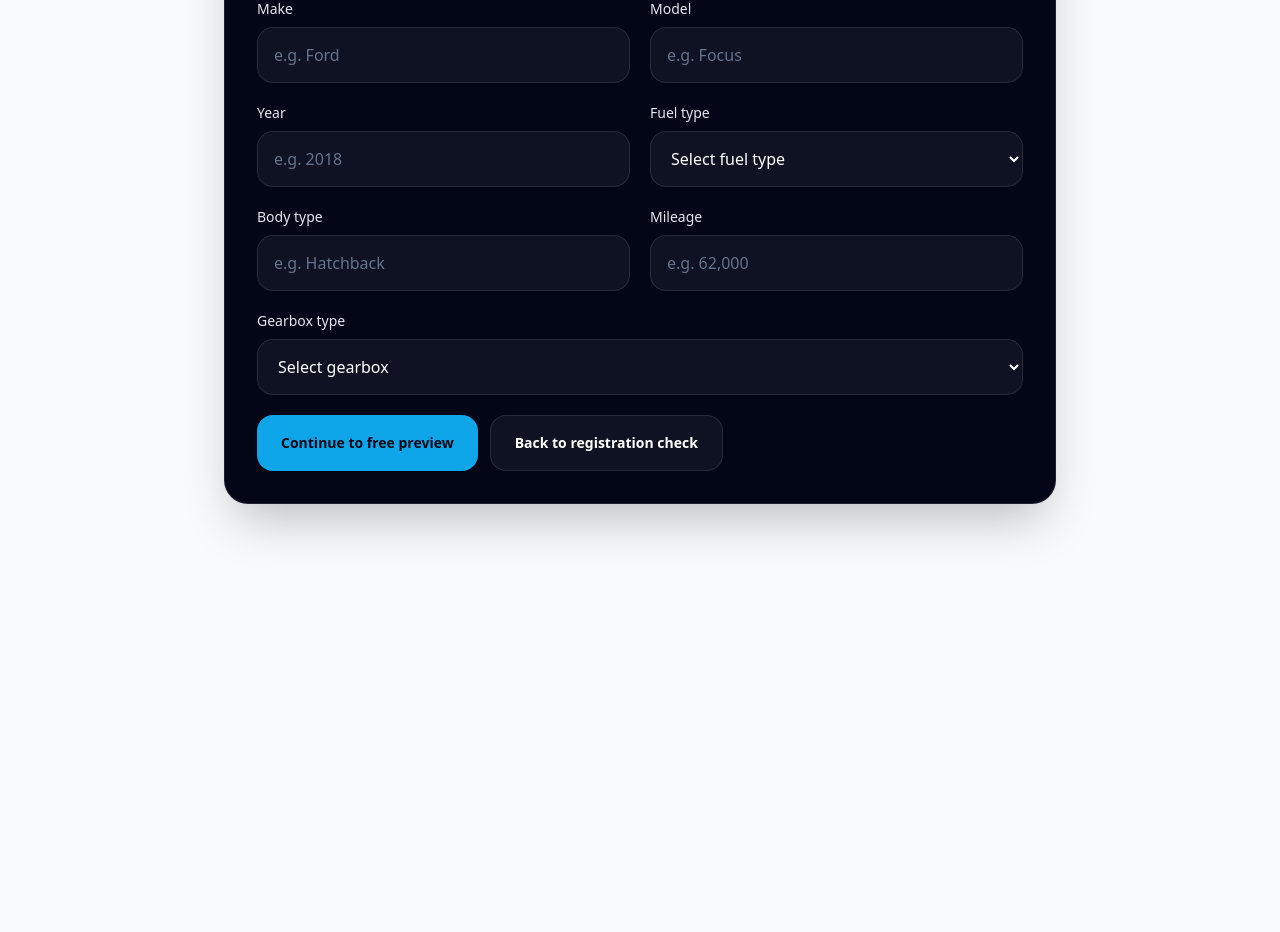
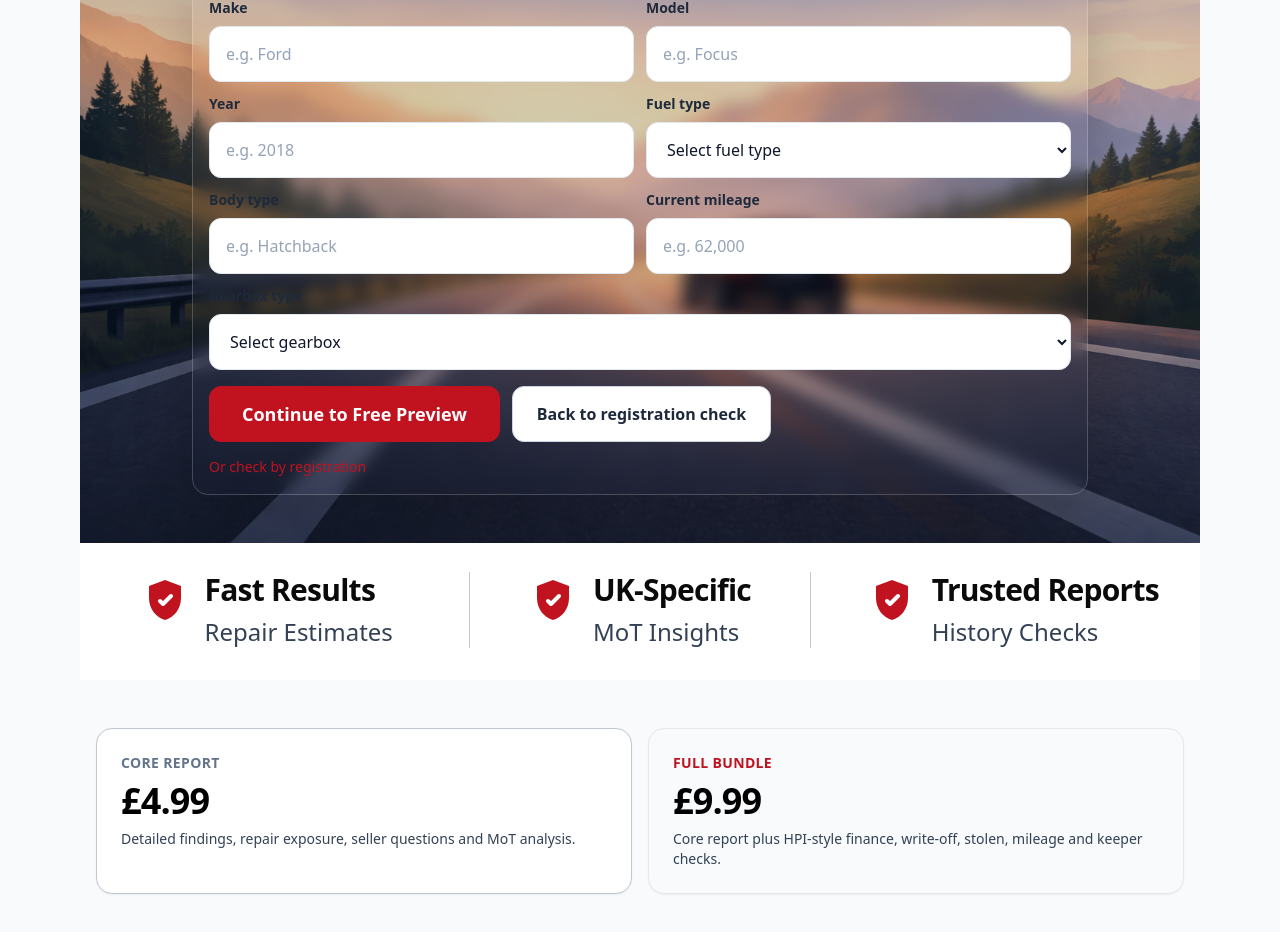
Before and after one commit to mickleethirty-vendium/autoaudit, a Next.js app: page /manual-check in a window 1280 px wide. Shown: the part 320-1252 px from the top of the page. Before the commit the page ends 928 px from the top, so only its background shows below. Built offline with nearby package versions, Linux system fonts and the light colour scheme.

Commit message:
update to manual-check page

```diff
--- a/app/manual-check/page.tsx
+++ b/app/manual-check/page.tsx
@@ -3,6 +3,7 @@
 import { FormEvent, useState } from "react";
 import Link from "next/link";
 import { useRouter } from "next/navigation";
+import ShieldIcon from "@/app/components/ShieldIcon";
 
 type FuelOption = "petrol" | "diesel" | "hybrid" | "ev" | "";
 type GearboxOption = "manual" | "automatic" | "cvt" | "dct" | "";
@@ -104,26 +105,29 @@ export default function ManualCheckPage() {
   }
 
   return (
-    <section className="mx-auto w-full max-w-4xl px-4 py-10 sm:px-6 lg:px-8">
-      <div className="overflow-hidden rounded-3xl border border-white/10 bg-slate-950 text-white shadow-2xl">
-        <div className="border-b border-white/10 bg-white/[0.03] px-6 py-5 sm:px-8">
-          <p className="text-xs font-semibold uppercase tracking-[0.2em] text-sky-300">
-            Manual check
+    <div className="min-h-screen bg-[var(--aa-bg)]">
+      <main>
+        <section className="relative overflow-hidden bg-[var(--aa-black)]">
+          <div
+            className="absolute inset-0 bg-cover bg-center"
+            style={{ backgroundImage: "url('/hero-car-road.png')" }}
+          />
+          <div className="absolute inset-0 bg-[linear-gradient(180deg,rgba(10,10,10,0.42)_0%,rgba(10,10,10,0.16)_35%,rgba(10,10,10,0.28)_100%)]" />
+
+          <div className="relative mx-auto flex min-h-[380px] max-w-7xl flex-col items-center justify-center px-4 py-10 text-center sm:min-h-[420px] sm:py-12 lg:min-h-[460px]">
+            <h1 className="max-w-5xl text-4xl font-extrabold tracking-tight text-white drop-shadow-[0_2px_12px_rgba(0,0,0,0.35)] sm:text-5xl lg:text-6xl">
+              Check a Used Car Manually
+            </h1>
+
+            <p className="mt-4 max-w-3xl text-lg leading-8 text-white/92 drop-shadow-[0_2px_8px_rgba(0,0,0,0.25)] sm:text-2xl">
+              Enter the key details yourself and generate a free snapshot
             </p>
-          <h1 className="mt-2 text-2xl font-bold tracking-tight sm:text-3xl">
-            Enter the vehicle details manually
-          </h1>
-          <p className="mt-2 max-w-2xl text-sm text-slate-300 sm:text-base">
-            Use this if you do not want to search by registration or if the
-            lookup is unavailable.
-          </p>
-        </div>
 
-        <div className="px-6 py-6 sm:px-8 sm:py-8">
-          <form onSubmit={handleSubmit} className="space-y-5">
-            <div className="grid gap-5 sm:grid-cols-2">
+            <div className="mt-8 w-full max-w-4xl rounded-2xl border border-white/20 bg-white/92 p-4 shadow-[0_20px_60px_rgba(0,0,0,0.20)] backdrop-blur">
+              <form onSubmit={handleSubmit} className="space-y-4 text-left">
+                <div className="grid gap-3 sm:grid-cols-2">
                   <div>
-                <label className="mb-2 block text-sm font-medium text-slate-200">
+                    <label className="mb-2 block text-sm font-semibold text-slate-800">
                       Make
                     </label>
                     <input
@@ -134,12 +138,13 @@ export default function ManualCheckPage() {
                         if (error) setError(null);
                       }}
                       placeholder="e.g. Ford"
-                  className="h-14 w-full rounded-2xl border border-white/10 bg-white/5 px-4 text-base font-medium text-white outline-none transition placeholder:text-slate-500 focus:border-sky-400"
+                      disabled={isSubmitting}
+                      className="h-14 w-full rounded-xl border border-slate-200 bg-white px-4 text-base font-medium text-slate-900 placeholder:text-slate-400 focus:border-[var(--aa-red)]"
                     />
                   </div>
 
                   <div>
-                <label className="mb-2 block text-sm font-medium text-slate-200">
+                    <label className="mb-2 block text-sm font-semibold text-slate-800">
                       Model
                     </label>
                     <input
@@ -150,12 +155,13 @@ export default function ManualCheckPage() {
                         if (error) setError(null);
                       }}
                       placeholder="e.g. Focus"
-                  className="h-14 w-full rounded-2xl border border-white/10 bg-white/5 px-4 text-base font-medium text-white outline-none transition placeholder:text-slate-500 focus:border-sky-400"
+                      disabled={isSubmitting}
+                      className="h-14 w-full rounded-xl border border-slate-200 bg-white px-4 text-base font-medium text-slate-900 placeholder:text-slate-400 focus:border-[var(--aa-red)]"
                     />
                   </div>
 
                   <div>
-                <label className="mb-2 block text-sm font-medium text-slate-200">
+                    <label className="mb-2 block text-sm font-semibold text-slate-800">
                       Year
                     </label>
                     <input
@@ -167,12 +173,13 @@ export default function ManualCheckPage() {
                         if (error) setError(null);
                       }}
                       placeholder="e.g. 2018"
-                  className="h-14 w-full rounded-2xl border border-white/10 bg-white/5 px-4 text-base font-medium text-white outline-none transition placeholder:text-slate-500 focus:border-sky-400"
+                      disabled={isSubmitting}
+                      className="h-14 w-full rounded-xl border border-slate-200 bg-white px-4 text-base font-medium text-slate-900 placeholder:text-slate-400 focus:border-[var(--aa-red)]"
                     />
                   </div>
 
                   <div>
-                <label className="mb-2 block text-sm font-medium text-slate-200">
+                    <label className="mb-2 block text-sm font-semibold text-slate-800">
                       Fuel type
                     </label>
                     <select
@@ -181,28 +188,19 @@ export default function ManualCheckPage() {
                         setFuelType(e.target.value as FuelOption);
                         if (error) setError(null);
                       }}
-                  className="h-14 w-full rounded-2xl border border-white/10 bg-white/5 px-4 text-base font-medium text-white outline-none transition focus:border-sky-400"
+                      disabled={isSubmitting}
+                      className="h-14 w-full rounded-xl border border-slate-200 bg-white px-4 text-base font-medium text-slate-900 focus:border-[var(--aa-red)]"
                     >
-                  <option value="" className="bg-slate-950 text-slate-300">
-                    Select fuel type
-                  </option>
-                  <option value="petrol" className="bg-slate-950 text-white">
-                    Petrol
-                  </option>
-                  <option value="diesel" className="bg-slate-950 text-white">
-                    Diesel
-                  </option>
-                  <option value="hybrid" className="bg-slate-950 text-white">
-                    Hybrid
-                  </option>
-                  <option value="ev" className="bg-slate-950 text-white">
-                    Electric
-                  </option>
+                      <option value="">Select fuel type</option>
+                      <option value="petrol">Petrol</option>
+                      <option value="diesel">Diesel</option>
+                      <option value="hybrid">Hybrid</option>
+                      <option value="ev">Electric</option>
                     </select>
                   </div>
 
                   <div>
-                <label className="mb-2 block text-sm font-medium text-slate-200">
+                    <label className="mb-2 block text-sm font-semibold text-slate-800">
                       Body type
                     </label>
                     <input
@@ -213,13 +211,14 @@ export default function ManualCheckPage() {
                         if (error) setError(null);
                       }}
                       placeholder="e.g. Hatchback"
-                  className="h-14 w-full rounded-2xl border border-white/10 bg-white/5 px-4 text-base font-medium text-white outline-none transition placeholder:text-slate-500 focus:border-sky-400"
+                      disabled={isSubmitting}
+                      className="h-14 w-full rounded-xl border border-slate-200 bg-white px-4 text-base font-medium text-slate-900 placeholder:text-slate-400 focus:border-[var(--aa-red)]"
                     />
                   </div>
 
                   <div>
-                <label className="mb-2 block text-sm font-medium text-slate-200">
-                  Mileage
+                    <label className="mb-2 block text-sm font-semibold text-slate-800">
+                      Current mileage
                     </label>
                     <input
                       type="text"
@@ -230,12 +229,13 @@ export default function ManualCheckPage() {
                         if (error) setError(null);
                       }}
                       placeholder="e.g. 62,000"
-                  className="h-14 w-full rounded-2xl border border-white/10 bg-white/5 px-4 text-base font-medium text-white outline-none transition placeholder:text-slate-500 focus:border-sky-400"
+                      disabled={isSubmitting}
+                      className="h-14 w-full rounded-xl border border-slate-200 bg-white px-4 text-base font-medium text-slate-900 placeholder:text-slate-400 focus:border-[var(--aa-red)]"
                     />
                   </div>
 
                   <div className="sm:col-span-2">
-                <label className="mb-2 block text-sm font-medium text-slate-200">
+                    <label className="mb-2 block text-sm font-semibold text-slate-800">
                       Gearbox type
                     </label>
                     <select
@@ -244,52 +244,128 @@ export default function ManualCheckPage() {
                         setGearbox(e.target.value as GearboxOption);
                         if (error) setError(null);
                       }}
-                  className="h-14 w-full rounded-2xl border border-white/10 bg-white/5 px-4 text-base font-medium text-white outline-none transition focus:border-sky-400"
+                      disabled={isSubmitting}
+                      className="h-14 w-full rounded-xl border border-slate-200 bg-white px-4 text-base font-medium text-slate-900 focus:border-[var(--aa-red)]"
                     >
-                  <option value="" className="bg-slate-950 text-slate-300">
-                    Select gearbox
-                  </option>
-                  <option value="manual" className="bg-slate-950 text-white">
-                    Manual
-                  </option>
-                  <option value="automatic" className="bg-slate-950 text-white">
-                    Automatic
-                  </option>
-                  <option value="cvt" className="bg-slate-950 text-white">
-                    CVT
-                  </option>
-                  <option value="dct" className="bg-slate-950 text-white">
-                    Semi-automatic / DCT
-                  </option>
+                      <option value="">Select gearbox</option>
+                      <option value="manual">Manual</option>
+                      <option value="automatic">Automatic</option>
+                      <option value="cvt">CVT</option>
+                      <option value="dct">Semi-automatic / DCT</option>
                     </select>
                   </div>
                 </div>
-
-            {error ? (
-              <div className="rounded-2xl border border-red-500/30 bg-red-500/10 px-4 py-3 text-sm text-red-200">
-                {error}
-              </div>
-            ) : null}
 
                 <div className="flex flex-col gap-3 sm:flex-row">
                   <button
                     type="submit"
                     disabled={isSubmitting}
-                className="inline-flex h-14 items-center justify-center rounded-2xl bg-sky-500 px-6 text-sm font-semibold text-slate-950 transition hover:bg-sky-400 disabled:cursor-not-allowed disabled:opacity-70"
+                    className="inline-flex h-14 items-center justify-center rounded-xl border border-[var(--aa-red)] bg-[var(--aa-red)] px-8 text-lg font-bold text-white transition hover:border-[var(--aa-red-strong)] hover:bg-[var(--aa-red-strong)] disabled:opacity-50"
                   >
-                {isSubmitting ? "Building preview…" : "Continue to free preview"}
+                    {isSubmitting ? "Building preview…" : "Continue to Free Preview"}
                   </button>
 
                   <Link
                     href="/"
-                className="inline-flex h-14 items-center justify-center rounded-2xl border border-white/10 bg-white/5 px-6 text-sm font-semibold text-white transition hover:bg-white/10"
+                    className="inline-flex h-14 items-center justify-center rounded-xl border border-slate-300 bg-white px-6 text-base font-semibold text-slate-800 transition hover:bg-slate-50"
                   >
                     Back to registration check
                   </Link>
                 </div>
               </form>
+
+              <div className="mt-3 text-center sm:text-left">
+                <Link
+                  href="/"
+                  className="text-sm font-medium text-[var(--aa-red)] transition hover:text-[var(--aa-red-strong)] hover:underline"
+                >
+                  Or check by registration
+                </Link>
+              </div>
+
+              {error ? (
+                <div className="mt-3 rounded-xl border border-red-200 bg-red-50 px-4 py-3 text-sm text-red-700">
+                  {error}
+                </div>
+              ) : null}
             </div>
           </div>
         </section>
+
+        <section className="-mt-1 border-t border-[var(--aa-silver)] bg-white">
+          <div className="mx-auto max-w-7xl px-4 py-6 sm:py-8">
+            <div className="grid gap-6 md:grid-cols-3 md:gap-8">
+              <div className="flex items-start justify-center gap-4 text-center md:text-left">
+                <ShieldIcon className="mt-1 h-12 w-12 shrink-0" />
+                <div>
+                  <div className="text-2xl font-extrabold tracking-tight text-[var(--aa-black)] sm:text-3xl">
+                    Fast Results
+                  </div>
+                  <div className="mt-1 text-xl font-medium text-slate-700 sm:mt-2 sm:text-2xl">
+                    Repair Estimates
+                  </div>
+                </div>
+              </div>
+
+              <div className="flex items-start justify-center gap-4 border-y border-[var(--aa-silver)] py-6 text-center md:border-x md:border-y-0 md:py-0 md:text-left">
+                <ShieldIcon className="mt-1 h-12 w-12 shrink-0" />
+                <div>
+                  <div className="text-2xl font-extrabold tracking-tight text-[var(--aa-black)] sm:text-3xl">
+                    UK-Specific
+                  </div>
+                  <div className="mt-1 text-xl font-medium text-slate-700 sm:mt-2 sm:text-2xl">
+                    MoT Insights
+                  </div>
+                </div>
+              </div>
+
+              <div className="flex items-start justify-center gap-4 text-center md:text-left">
+                <ShieldIcon className="mt-1 h-12 w-12 shrink-0" />
+                <div>
+                  <div className="text-2xl font-extrabold tracking-tight text-[var(--aa-black)] sm:text-3xl">
+                    Trusted Reports
+                  </div>
+                  <div className="mt-1 text-xl font-medium text-slate-700 sm:mt-2 sm:text-2xl">
+                    History Checks
+                  </div>
+                </div>
+              </div>
+            </div>
+          </div>
+        </section>
+
+        <section id="pricing" className="bg-[var(--aa-bg)]">
+          <div className="mx-auto max-w-7xl px-4 py-12">
+            <div className="grid gap-4 md:grid-cols-2">
+              <div className="rounded-2xl border border-[var(--aa-silver)] bg-white p-6 shadow-sm">
+                <div className="text-sm font-semibold uppercase tracking-wide text-slate-500">
+                  Core Report
+                </div>
+                <div className="mt-2 text-4xl font-extrabold tracking-tight text-black">
+                  £4.99
+                </div>
+                <div className="mt-2 text-sm text-slate-700">
+                  Detailed findings, repair exposure, seller questions and MoT
+                  analysis.
+                </div>
+              </div>
+
+              <div className="rounded-2xl border border-[var(--aa-red)]/20 bg-[var(--aa-red)]/5 p-6 shadow-sm">
+                <div className="text-sm font-semibold uppercase tracking-wide text-[var(--aa-red)]">
+                  Full Bundle
+                </div>
+                <div className="mt-2 text-4xl font-extrabold tracking-tight text-black">
+                  £9.99
+                </div>
+                <div className="mt-2 text-sm text-slate-700">
+                  Core report plus HPI-style finance, write-off, stolen, mileage
+                  and keeper checks.
+                </div>
+              </div>
+            </div>
+          </div>
+        </section>
+      </main>
+    </div>
   );
 }
```
Lines whose indentation alone changed are shown as unchanged.
